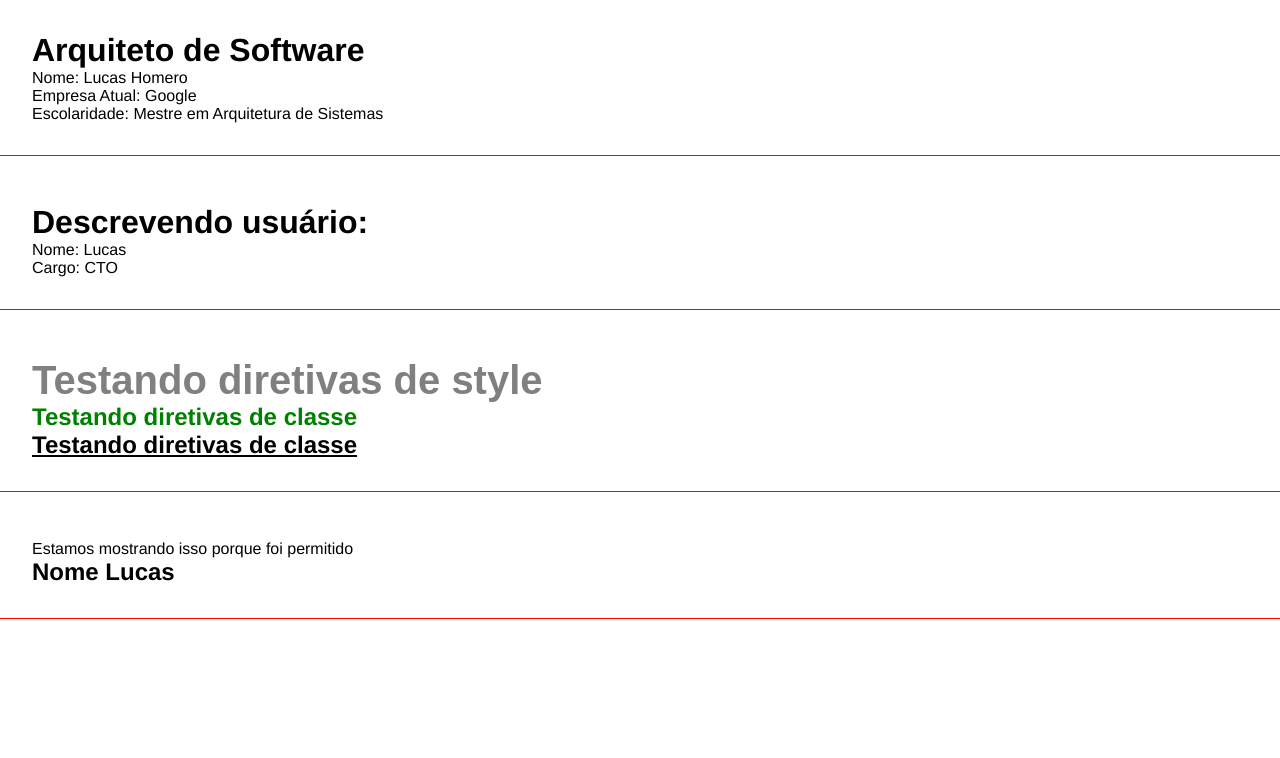
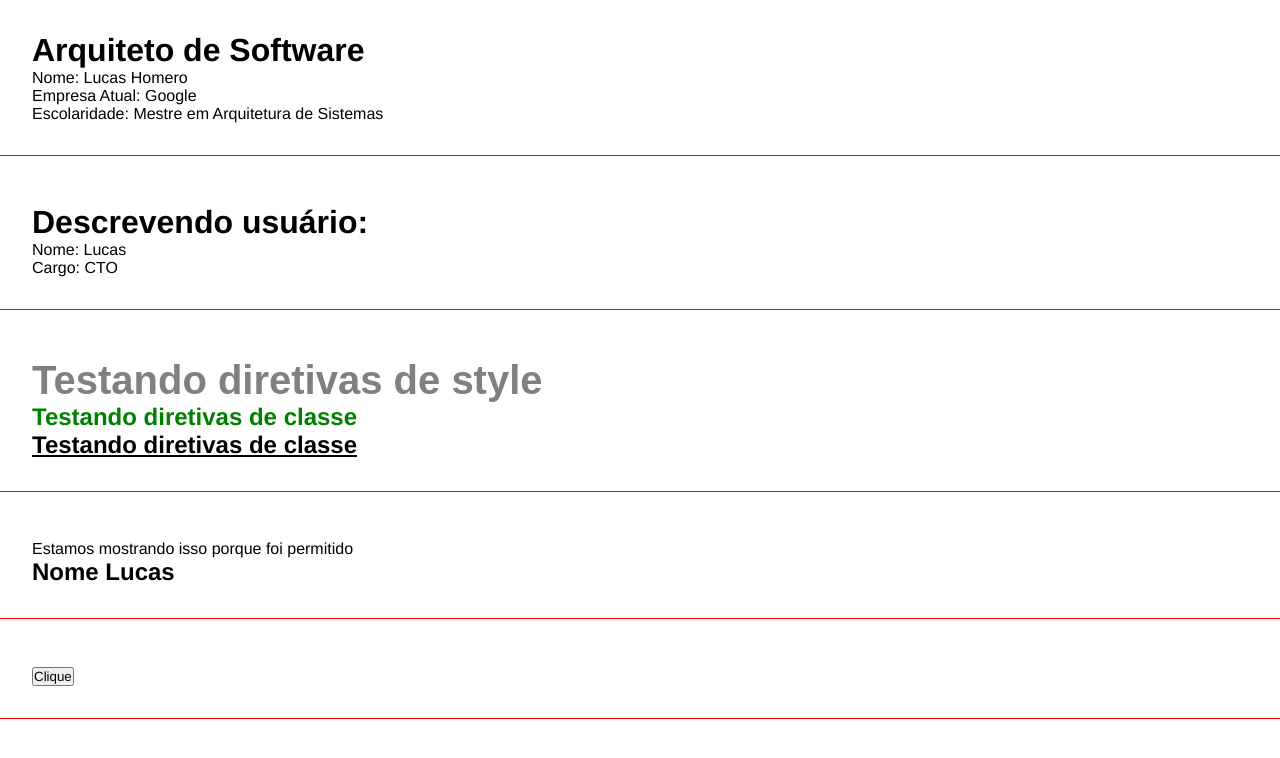
Before and after one commit to lucashomero/angular-test, an Angular app: page / in a window 1280 px wide. Shown: the top 758 px of the page. Built offline with nearby package versions, Linux system fonts and the light colour scheme.

Commit message:
docs: angular eventos #10

```diff
--- a/src/app/app.component.html
+++ b/src/app/app.component.html
@@ -2,3 +2,4 @@
 <app-parent-data [name]="username" [dados]="userData"></app-parent-data>
 <app-directives></app-directives>
 <app-if-render></app-if-render>
+<app-eventos></app-eventos>
--- a/src/app/app.component.ts
+++ b/src/app/app.component.ts
@@ -4,11 +4,12 @@
 import { ParentDataComponent } from './componentes/parent-data/parent-data.component';
 import { DirectivesComponent } from "./componentes/directives/directives.component";
 import { IfRenderComponent } from './componentes/if-render/if-render.component';
+import { EventosComponent } from './componentes/eventos/eventos.component';
 
 @Component({
   selector: 'app-root',
   standalone: true,
-  imports: [RouterOutlet, FirstComponentComponent, ParentDataComponent, DirectivesComponent, IfRenderComponent],
+  imports: [RouterOutlet, FirstComponentComponent, ParentDataComponent, DirectivesComponent, IfRenderComponent, EventosComponent],
   templateUrl: './app.component.html',
   styleUrl: './app.component.scss'
 })
--- /dev/null
+++ b/src/app/componentes/eventos/eventos.component.html
@@ -0,0 +1,4 @@
+<div class="class">
+    <p *ngIf="show">Exibindo mensagem!</p>
+    <button (click)="showMessage()">Clique</button>
+</div>
--- /dev/null
+++ b/src/app/componentes/eventos/eventos.component.ts
@@ -0,0 +1,17 @@
+import { Component } from '@angular/core';
+import { CommonModule } from '@angular/common';
+
+@Component({
+  selector: 'app-eventos',
+  standalone: true,
+  imports: [CommonModule],
+  templateUrl: './eventos.component.html',
+  styleUrl: './eventos.component.scss'
+})
+export class EventosComponent {
+  show:boolean = false;
+
+  showMessage():void {
+    this.show = !this.show;
+  }
+}
--- a/src/app/componentes/if-render/if-render.component.ts
+++ b/src/app/componentes/if-render/if-render.component.ts
@@ -9,7 +9,7 @@
   styleUrl: './if-render.component.scss'
 })
 export class IfRenderComponent {
-    canShow: boolean = true
-    name = 'Lucas'
+    canShow: boolean = true;
+    name = 'Lucas';
 
 }
```
Also changed, not shown: src/app/componentes/eventos/eventos.component.scss (added), 1 other file (tests, documents, lock files or other folders).
